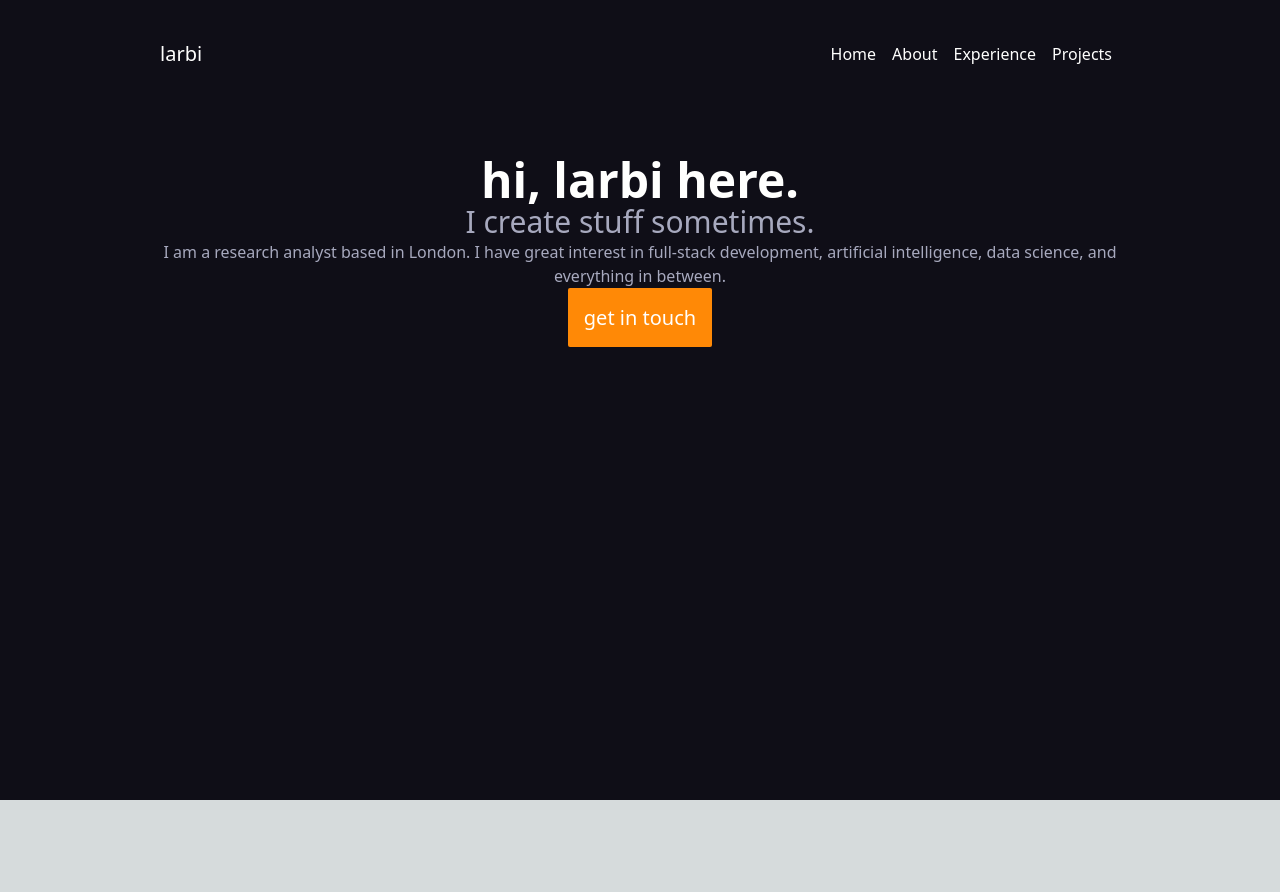
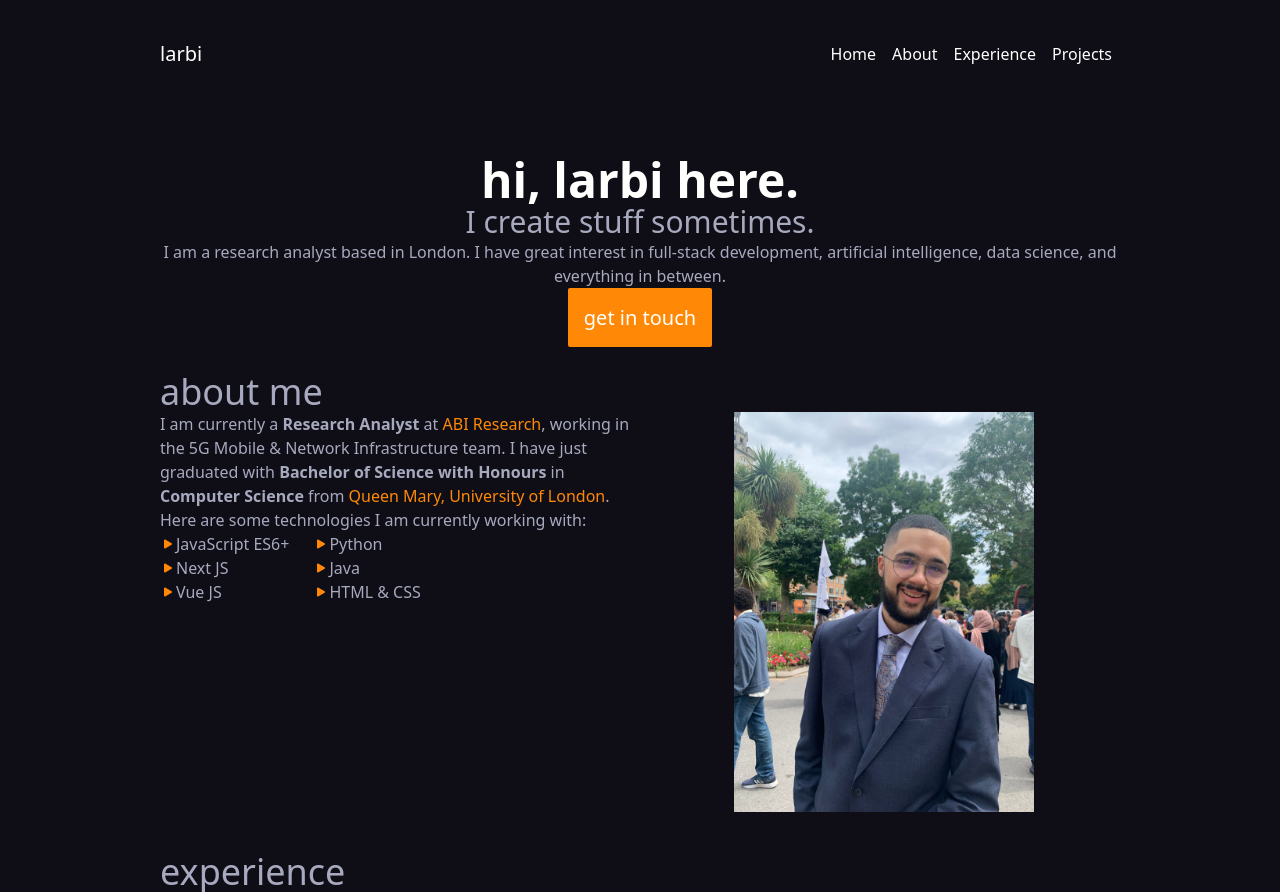
Before and after one commit to larbibelkhit/personal-website, a Next.js app: page / in a window 1280 px wide. Before the commit the page ends 800 px from the top, so only its background shows below. Built offline with nearby package versions, Linux system fonts and the light colour scheme.

Commit message:
about section

```diff
--- a/package.json
+++ b/package.json
@@ -13,7 +13,7 @@
     "next": "13.1.2",
     "react": "18.2.0",
     "react-dom": "18.2.0",
-    "react-icons": "^4.7.1"
+    "react-icons": "^4.11.0"
   },
   "devDependencies": {
     "autoprefixer": "^10.4.13",
--- a/pages/index.js
+++ b/pages/index.js
@@ -1,3 +1,5 @@
+import {BsFillPlayFill} from "react-icons/bs"
+import Image from "next/image"
 
 export default function Home() {
   return (
@@ -23,6 +25,73 @@ export default function Home() {
           </div>
           <a href="#" className="bg-[#ff8906] text-[#fffffe] px-4 py-4 rounded-sm text-xl">get in touch</a>
         </section>
+        <section id="about" className="mt-10 mb-10">
+          <p className="text-4xl">about me</p>
+          <div id="about-section" className="grid grid-cols-2 gap-4">
+            <div id="about-text" className="col-span-1">
+              <p>
+                I am currently a <b>Research Analyst</b> at <a href="https://www.abiresearch.com/" className="text-[#ff8906]">ABI Research</a>, working in the 5G Mobile & Network Infrastructure team.
+                I have just graduated with <b>Bachelor of Science with Honours</b> in <b>Computer Science</b> from <a href="https://www.qmul.ac.uk/" className="text-[#ff8906]">Queen Mary, University of London</a>.
+              </p>
+              <p>
+                Here are some technologies I am currently working with:
+              </p>
+              <div className="flex gap-6" id="tech-stack">
+                <ul>
+                  <li className="flex items-center">
+                    <span>
+                    <BsFillPlayFill className="text-[#ff8906]"/>
+                    </span>
+                    JavaScript ES6+
+                  </li>
+                  <li className="flex items-center">
+                    <span>
+                    <BsFillPlayFill className="text-[#ff8906]"/>
+                    </span>
+                    Next JS
+                  </li>
+                  <li className="flex items-center">
+                    <span>
+                    <BsFillPlayFill className="text-[#ff8906]"/>
+                    </span>
+                    Vue JS
+                  </li>
+                </ul>
+                <ul>
+                <li className="flex items-center">
+                    <span>
+                    <BsFillPlayFill className="text-[#ff8906]"/>
+                    </span>
+                    Python
+                  </li>
+                  <li className="flex items-center">
+                    <span>
+                    <BsFillPlayFill className="text-[#ff8906]"/>
+                    </span>
+                    Java
+                  </li>
+                  <li className="flex items-center">
+                    <span>
+                    <BsFillPlayFill className="text-[#ff8906]"/>
+                    </span>
+                    HTML & CSS
+                  </li>
+                </ul>
+              </div>
+            </div>
+            <div id="about-image" className="flex justify-center items-center">
+              <Image
+                src="/larbi.JPG"
+                alt="Larbi"
+                width={300}
+                height={300}
+              />
+            </div>
+          </div>
+        </section>
+        <section id="experience">
+          <p className="text-4xl">experience</p>
+        </section>
       </main>
     </>
   )
```
Also changed, not shown: public/larbi.JPG (added), 1 other file (tests, documents, lock files or other folders).
